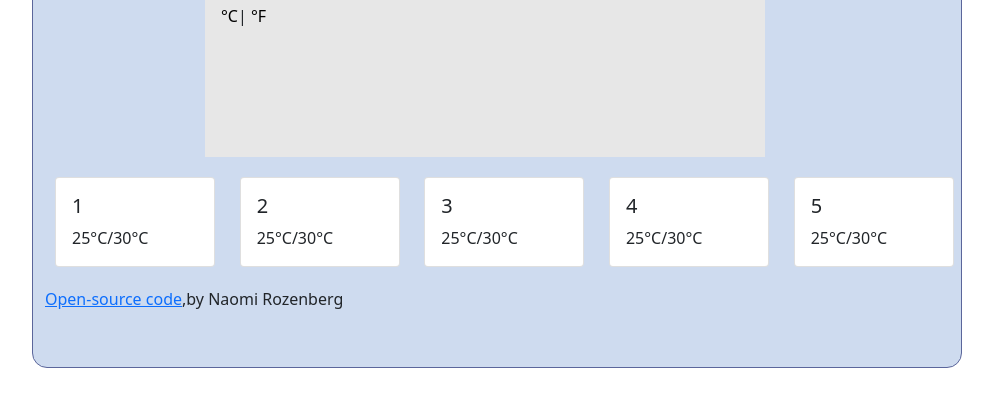
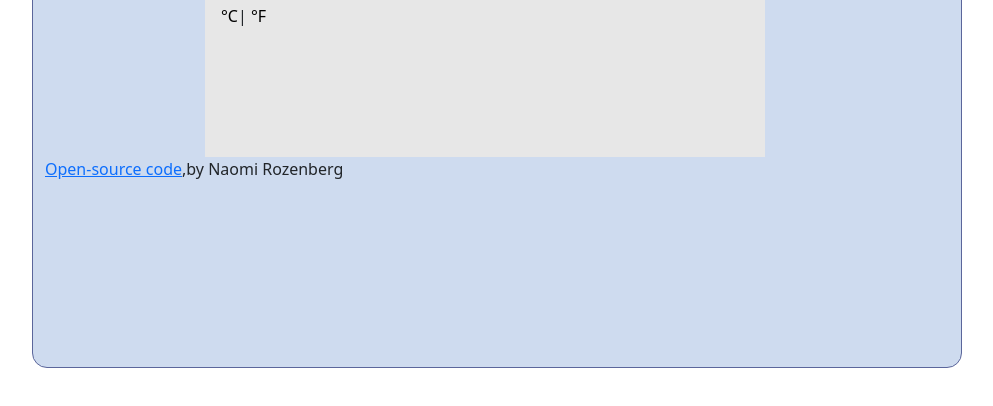
Before and after one commit to naomi41/ty, a plain HTML site: page index.html in a window 1280 px wide. Shown: the part 142-548 px from the top of the page, without its empty margins (143-1136 px from the left). Drawn offline with nearby package versions, Linux system fonts and the light colour scheme; no server answers.

Commit message:
Forecast demo

```diff
--- a/index.html
+++ b/index.html
@@ -57,50 +57,8 @@
             </div>
         </div>
 
-        <div class="row">
-            <div class="col-2 day1">
-                <div class="card" style="width:160px ;">
-                    <div class="card-body" id="for">
-                        <h5> 1 </h5>
-                        <p class="card-text"> 25°C/30°C </p>
-                    </div>
-                </div>
-            </div>
 
-            <div class="col-2 day2">
-                <div class="card" style="width: 160px;">
-                    <div class="card-body">
-                        <h5> 2 </h5>
-                        <p class="card-text"> 25°C/30°C </p>
-                    </div>
-                </div>
-            </div>
-
-            <div class="col-2 day3">
-                <div class="card" style="width: 160px;">
-                    <div class="card-body ">
-                        <h5> 3 </h5>
-                        <p class="card-text "> 25°C/30°C </p>
-                    </div>
-                </div>
-            </div>
-            <div class="col-2 day4">
-                <div class="card" style="width: 160px;">
-                    <div class="card-body">
-                        <h5> 4 </h5>
-                        <p class="card-text "> 25°C/30°C </p>
-                    </div>
-                </div>
-            </div>
-
-            <div class="col-2 day5">
-                <div class="card" style="width: 160px;">
-                    <div class="card-body">
-                        <h5> 5 </h5>
-                        <p class="card-text"> 25°C/30°C </p>
-                    </div>
-                </div>
-            </div>
+       <div id="forecast"></div>
 
 
         </div>
--- a/src/index.js
+++ b/src/index.js
@@ -1,14 +1,5 @@
 let now = new Date();
-let days = [
-  "Sunday",
-  "Monday",
-  "Tuesday",
-  "Wednesday",
-  "Thursday",
-  "Friday",
-  "Saturday"
-];
-
+let days = ["Sunday","Monday","Tuesday","Wednesday","Thursday","Friday","Saturday"];
 let day = days[now.getDay()];
 let minutes= now.getMinutes();
 let hours= now.getHours();
@@ -92,6 +83,8 @@ let win= Math.round(response.data.wind.speed)  ;
      iconToday.setAttribute(
     "src",
     `http://openweathermap.org/img/wn/${response.data.weather[0].icon}@2x.png`);
+
+    displayForecast();
 }
 
 let celsiusTemperature= null;
@@ -132,3 +125,29 @@ let minMax= document.querySelector(`#minMax`);
    let min= Math.round(minTemp)  ;
   minMax.innerHTML= `${min}°C/${max}°C`;
 }
+function displayForecast() {
+  let forecastElement = document.querySelector("#forecast");
+
+  let days = ["Tuesday","Wednesday","Thursday","Friday","Saturday"];
+
+  let forecastHTML = `<div class="row rowForecast">`;
+  days.forEach(function (day) {
+    forecastHTML =
+      forecastHTML +
+      `
+       <div class="col-2 day1">
+                <div class="card" style="width:160px ;">
+                    <div class="card-body" id="for">
+                        <h5> ${day} </h5>
+                        <img id="iconForecast" src="..." alt="">
+                        <p class="card-text"> 25°C/30°C </p>
+                    </div>
+                </div>
+            </div>
+  `;
+  });
+
+  forecastHTML = forecastHTML + `</div>`;
+  forecastElement.innerHTML = forecastHTML;
+  console.log(forecastHTML);
+}
--- a/src/style.css
+++ b/src/style.css
@@ -32,43 +32,24 @@ background-color:#cedbef;
    left: 380px;
    bottom: 110px;
 }
+.temp {
+  font-size: 40px;
+}
 .day1{
   margin-right: 30px;
   margin-top: 20px;
   position: relative;
-  right: 60px;
+  right: 135px;
 }
 .day2{
   margin-right: 30px;
   margin-top: 20px;
   position: relative;
-  right: 60px;
+  right: 200px;
 }
-.day3{
-  margin-right: 30px;
-  margin-top: 20px;
+.rowForecast{
   position: relative;
-  right: 60px;
-}
-.day4{
-  margin-right: 30px;
-  margin-top: 20px;
-  position: relative;
-  right: 60px;
-}
-.day5{
-  margin-right: 0;
-  margin-top: 20px;
-  position: relative;
-  right: 60px;
-}
-.temp {
-  font-size: 40px;
-}
-.p{
-  position:relative;
-  top:20px;
-right: 70px;
+  left: 70px;
 }
 .units{
   position: relative;
```
